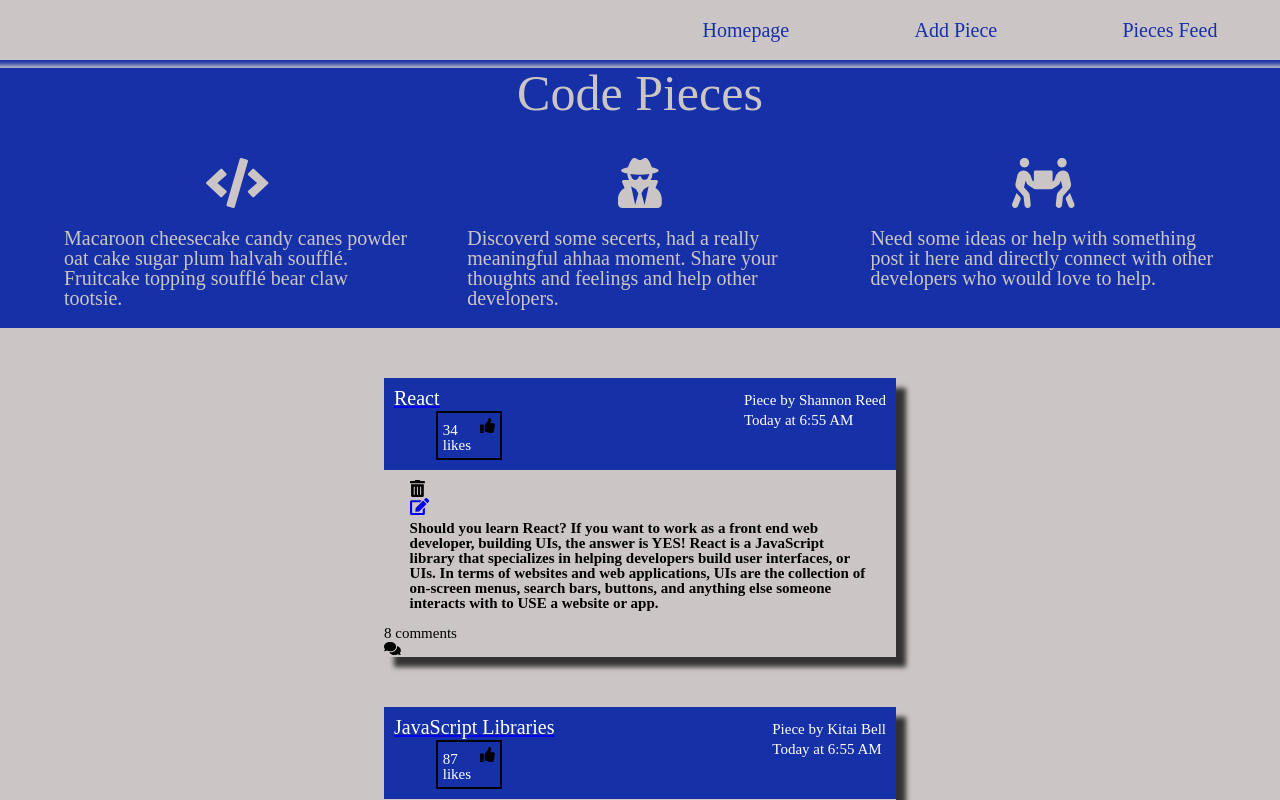
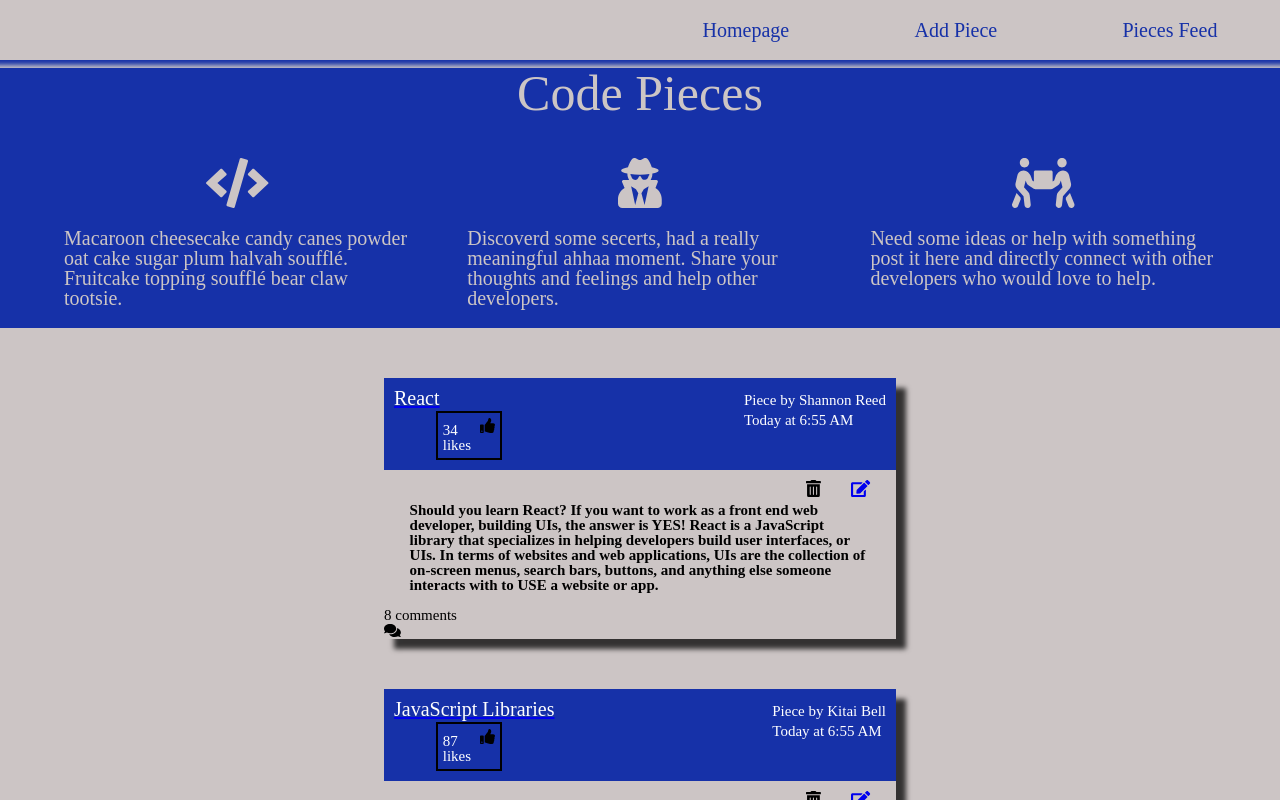
Before and after one commit to SR-Portfolio-Projects/Code-Pieces-Part-I, a React (Create React App) app in the folder code-pieces/: page /pieces in a window 1280 px wide. Shown: the top 800 px of the page. Built offline with nearby package versions, Linux system fonts and the light colour scheme.

Commit message:
moved the edit and delete icons

```diff
--- a/code-pieces/src/App.css
+++ b/code-pieces/src/App.css
@@ -86,6 +86,15 @@ nav {
   width: 90%;
   font-size: 1.7rem;
   font-weight: bolder;
+}
+
+.content-actions {
+  display: flex;
+  justify-content: flex-end;
+}
+
+.edit {
+  margin-left: 3rem;
 }
 
 .piece-buttons {
--- a/code-pieces/src/components/codePieces/EditPieceLink.js
+++ b/code-pieces/src/components/codePieces/EditPieceLink.js
@@ -7,7 +7,7 @@ const EditPiece = (props) => {
 	// const {  } = props;
 
 	return (
-		<div className="edit-section" key="edit-icon-container">
+		<div className="edit" key="edit-icon-container">
 		    <Link to = '/editpieceform'>
             <FontAwesomeIcon
                     icon={faEdit}
--- a/code-pieces/src/components/codePieces/Piece.js
+++ b/code-pieces/src/components/codePieces/Piece.js
@@ -47,8 +47,12 @@ const Piece = (props) => {
         </div>
       </div>
       <div className="content">
-        <DeletePiece deletePiece = {() => handleDelete() }  />
-        <EditPieceLink/>
+        <div className = 'content-actions'>
+          <DeletePiece deletePiece = {() => handleDelete() }  />
+          <EditPieceLink/>
+
+        </div>
+
         <p>{  clickedPiece.content }</p>
       </div>
     </div>
--- a/code-pieces/src/components/codePieces/PieceDetails.js
+++ b/code-pieces/src/components/codePieces/PieceDetails.js
@@ -29,8 +29,12 @@ const PieceDetails = ({ piece, likePiece, deletePiece }) => {
         </div>
         </div>
         <div className="content">
-          <DeletePiece deletePiece = {() => deletePiece(piece.id) } />
-          <EditPieceLink/>
+          <div className = 'content-actions'>
+            <DeletePiece deletePiece = {() => deletePiece(piece.id) } />
+            <EditPieceLink />
+
+          </div>
+
           <p>{  piece.content }</p>
         </div>
       </div>
```
